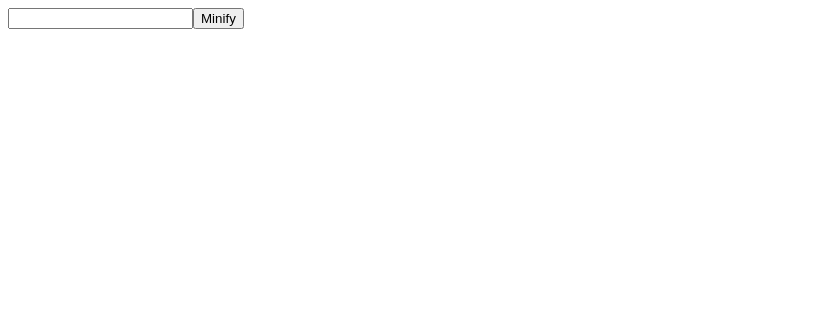
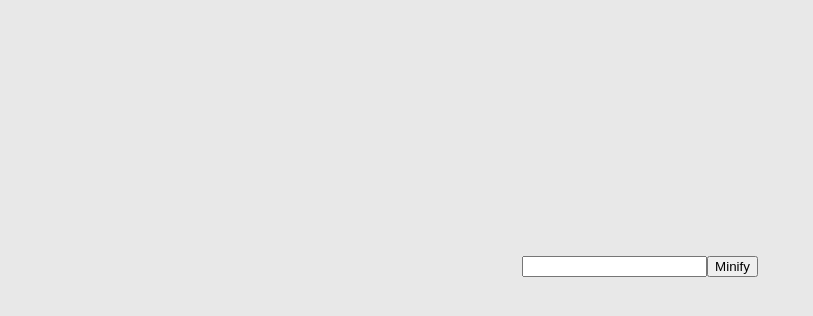
Before and after one commit to Brinuz/url-at-minial, a React app in the folder frontend/: page / in a window 1280 px wide. Shown: the top 316 px of the page, without its empty margins (0-813 px from the left). Built offline with nearby package versions, Linux system fonts and the light colour scheme.

Commit message:
Minor changes

```diff
--- a/frontend/src/App/app.jsx
+++ b/frontend/src/App/app.jsx
@@ -5,10 +5,13 @@ import ApiService from './services/api-service';
 
 const App = () => (
     <BodyContainerStyle>
-        <Minify api={new ApiService('')} />
+        <Minify />
     </BodyContainerStyle>
 );
 
-const BodyContainerStyle = styled.div``;
+const BodyContainerStyle = styled.div`
+    background-color: #e8e8e8;
+    height: 100%;
+`;
 
 export default App;
--- a/frontend/src/App/components/minify/index.jsx
+++ b/frontend/src/App/components/minify/index.jsx
@@ -1,4 +1,5 @@
 import React, { useState } from 'react';
+import styled from 'styled-components';
 import ApiService from '../../services/api-service';
 
 const Minify = () => {
@@ -18,12 +19,18 @@ const Minify = () => {
     };
 
     return (
-        <div>
+        <MinifyStyle>
             <input type="text" value={url} onChange={(e) => setUrl(e.target.value)} />
             <button type="button" onClick={onClickHandler}>Minify</button>
             {displayMinified()}
-        </div>
+        </MinifyStyle>
     );
 };
 
+const MinifyStyle = styled.div`
+    padding-top: 20%;
+    width: 100%;
+    text-align: center;
+`;
+
 export default Minify;
--- a/frontend/src/index.html
+++ b/frontend/src/index.html
@@ -1,14 +1,20 @@
 <!DOCTYPE html>
-<html lang="en">
+<html lang="en" class="fullBody">
 
 <head>
     <meta charset="UTF-8">
     <meta name="viewport" content="width=device-width, initial-scale=1">
     <title>URL at Mininal</title>
+    <style>
+        .fullBody {
+            margin: 0;
+            height: 100%
+        }
+    </style>
 </head>
 
-<body>
-    <section id="app"></section>
+<body class="fullBody">
+    <section id="app" class="fullBody"></section>
 </body>
 
 </html>
```
